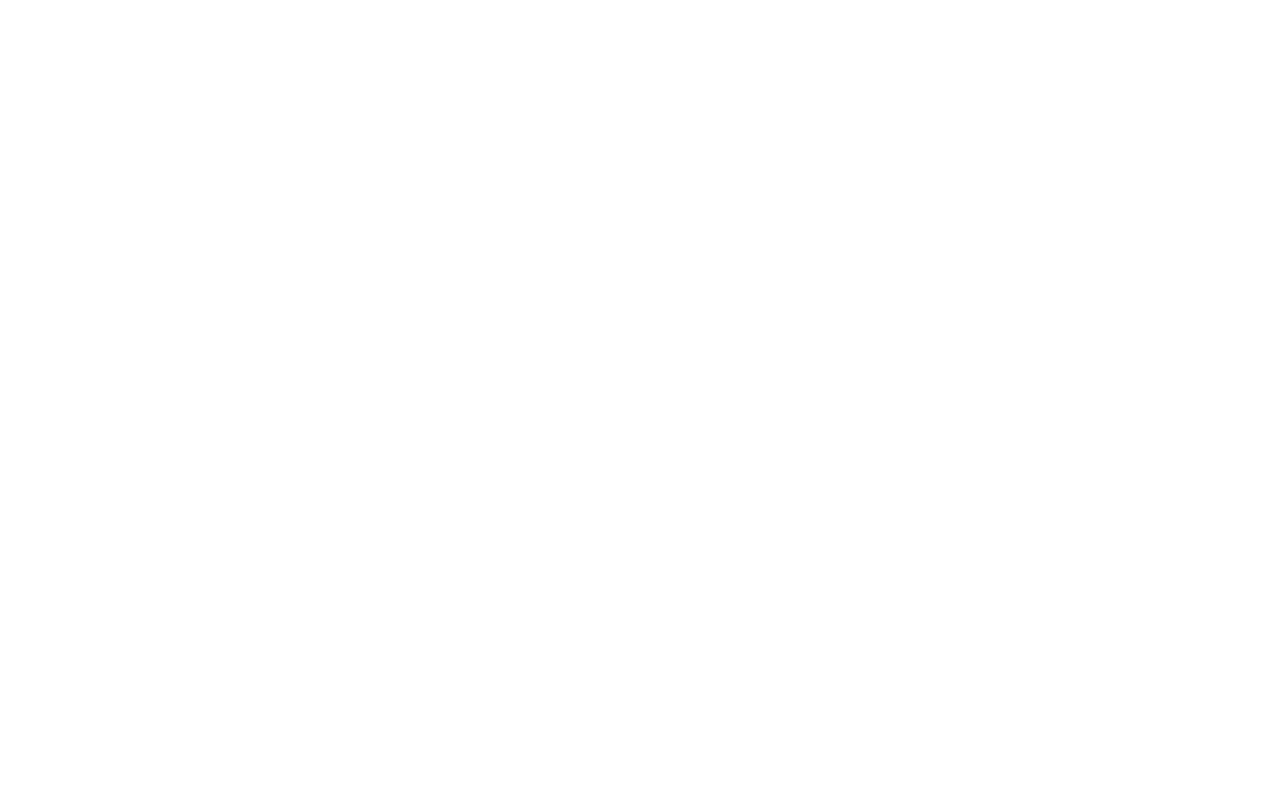
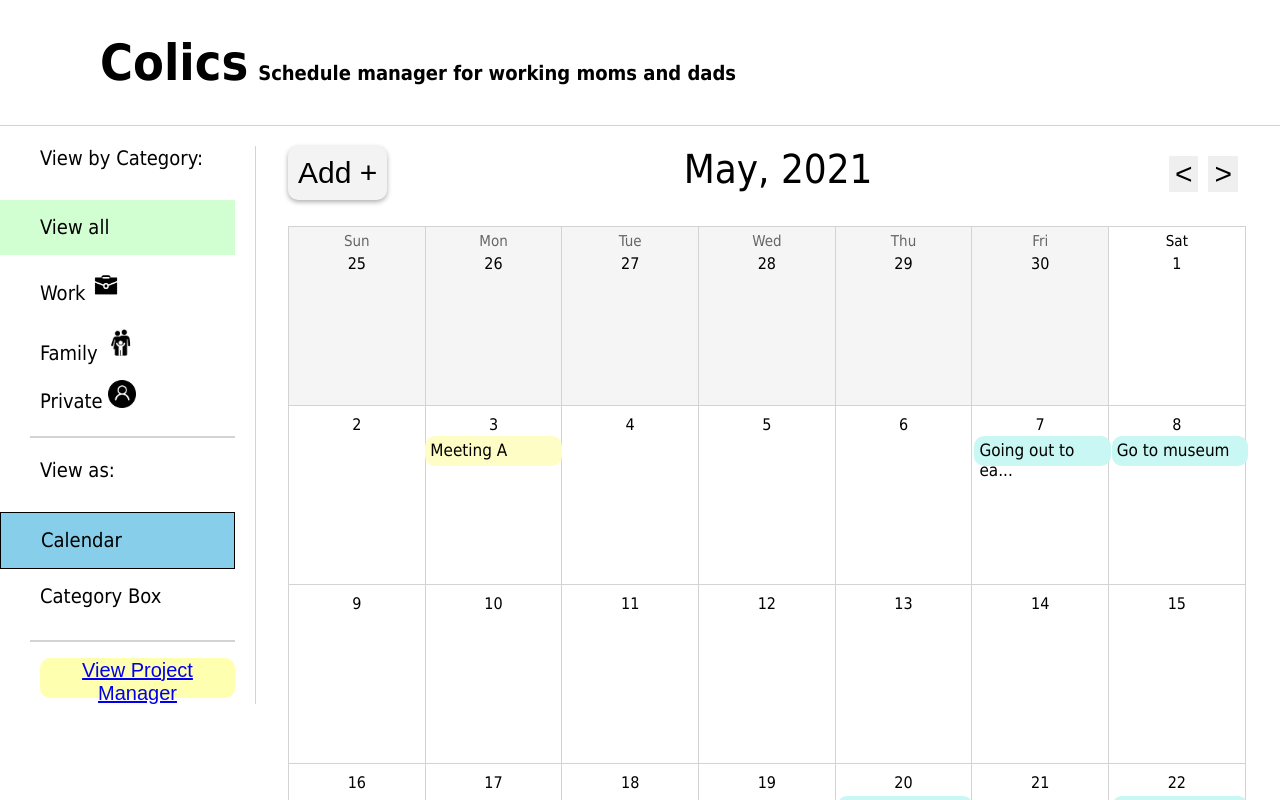
Before and after one commit to dbwk18/HCI-DesignProject, a React (Create React App) app: page /HCI-DesignProject/calendar in a window 1280 px wide. Shown: the top 800 px of the page. Built offline with nearby package versions, Linux system fonts and the light colour scheme.

Commit message:
링크 오류 제거

```diff
--- a/src/Components/Calendar/Calendar.js
+++ b/src/Components/Calendar/Calendar.js
@@ -13,7 +13,8 @@
 
 function Calendar(props){
 
-    console.log('-----------Calendar------------', props)
+    // props.data.mode : boolean으로 이루어지고 길이가 4인 리스트. 메뉴바에 all, work. family, private가 어떻게 선택되어 있는지를 나타냄
+    console.log('-----------Calendar------------', props.data)
 
     const day_info = calendar_info.day_info
     const month_info = calendar_info.month_info
@@ -24,6 +25,7 @@
     // 0 : none, 1 : work, 2 : family, 3 : private, 4 : otehr, 5 : 공휴일, 달력에 기본적으로 있는 날
     const [category, setCategory] = useState(0);
     const [popup, setPopup] = useState(false);
+    // const [schedules, setSchedules] = useState(calendar_info.initial_schedule_task1)
 
     //code for task3
     const [schedules, setSchedules] = useState(props.task3 ? calendar_info.initial_schedule_task3 : calendar_info.initial_schedule_task1);
--- a/src/Components/Categorybox/Categorybox.js
+++ b/src/Components/Categorybox/Categorybox.js
@@ -36,7 +36,7 @@
                         </div>
                     </Board>
                 </div>
-                <div class = 'b'>
+                <div className = 'b'>
                     <Board id = 'privateB' className = 'board'>
                         <img className = 'icon' id = 'img-private' src = {img_private} alt = 'private-board' style = {{alignSelf: 'center'}} />
                         <div id = 'private-wrap'>
--- a/src/Components/Menubar/Menubar.js
+++ b/src/Components/Menubar/Menubar.js
@@ -1,4 +1,5 @@
-import React from 'react';
+import React, {useState, useEffect}  from 'react';
+
 import {useHistory} from "react-router";
 import './Menubar.css'
 import { Link } from 'react-router-dom';
@@ -10,15 +11,22 @@
 
 function Menubar(props){
 
+    // props.mode : boolean으로 이루어진 길이 4짜리 리스트. all, work, family, private중 선택된 것을 보여줌
+    // props.view_as : 0 또는 1, 0이면 기본형식인 캘린더로 보는 것이고, 1이면 카테고리박스로 보는 것.
+
     console.log('------------Menubar-------------', props.mode)
 
     const history = useHistory();
     const click_category = (evt) => {
+        if (props.view_as === 1) {
+            alert('You can choose category only in CALENDAR mode. Please select Calendar in VIEW-AS tab')
+            return
+        }
         console.log('menubar print location', window.location.href, window.location.href.split('/'))
         var location_tokens = window.location.href.split('/')
-        var location = '/'
+        var location = ''
         for (let i = 3;i < location_tokens.length; i++) {
-            location += location_tokens[i]
+            location += '/' + location_tokens[i]
         }
         console.log('resulting location', location)
         var elem_id = evt.target.id.slice(9,)
@@ -30,8 +38,9 @@
             history.push({
                 pathname: location,
                 props: {
-                    mode: [true, false, false, false],
-                    task3: props.task3
+                  mode: [true, false, false, false],
+                  view_as: props.view_as,
+                  task3: props.task3
                 }
             })
 
@@ -45,8 +54,9 @@
             history.push({
                 pathname: location,
                 props: {
-                    mode : new_mode,
-                    task3 : props.task3
+                    mode: new_mode,
+                    view_as: props.view_as,
+                    task3: props.task3
                 }
             })
 
@@ -57,6 +67,7 @@
                 pathname: location,
                 props: {
                     mode: new_mode,
+                    view_as: props.view_as,
                     task3: props.task3
                 }
             })
@@ -68,11 +79,41 @@
                 pathname: location,
                 props: {
                     mode: new_mode,
+                    view_as: props.view_as,
                     task3: props.task3
                 }
             })
 
         }
+    }
+
+    const change_view = (evt) => {
+        console.log('change_view', props.view_as, evt.target.id)
+        if (evt.target.id === 'category-calendar' && props.view_as === 1) {
+            console.log('aklsjflkjfd;lsjflkjsdf')
+            history.push({
+                pathname: '/HCI-DesignProject/calendar',
+                props: {
+                    mode: [true, false, false, false],
+                    view_as: 0
+                }
+            })
+            console.log('hihihi')
+        }
+        else if (evt.target.id === 'category-categorybox' && props.view_as === 0) {
+            history.push('/HCI-DesignProject/categorybox')
+        }
+    }
+
+    const hover_on_event = (evt) => {
+        console.log('helllllo')
+        evt.target.style.border = '1px solid black'
+    }
+
+    const hover_down_event = (evt) => {
+        console.log('hello? out')
+
+        evt.target.style.border = 'none'
     }
 
     console.log('menubar:', props.mode)
@@ -86,8 +127,24 @@
             <div className = 'sidemenu-category' id = {'category-private-' + props.mode[3]} onClick = {evt => click_category(evt)}>Private <img src={img_private} width = "28"/></div>
             <p className = 'sidemenu-left-border'></p>
             <p className = 'mainbox-sidemenu-left-text'>View as:</p>
-            <div className = 'sidemenu-category' id = 'category-calendar'  onClick = {evt => history.push('/')}>Calendar</div>
-            <div className = 'sidemenu-category' id = 'category-categorybox' onClick = {evt => history.push('./categorybox')} >Category Box</div>
+            <div
+              className = 'sidemenu-category'
+              id = 'category-calendar'
+              onClick = {evt => change_view(evt)}
+              onMouseOver = {evt => hover_on_event(evt)}
+              onMouseOut = {evt => hover_down_event(evt)}
+              style = {{border: (props.view_as === 0 ? '1px, solid black' : 'none'), backgroundColor: (props.view_as === 0 ? 'skyblue' : 'none')}}>
+                Calendar
+            </div>
+            <div
+              className = 'sidemenu-category'
+              id = 'category-categorybox'
+              onClick = {evt => change_view(evt)}
+              onMouseOver = {evt => hover_on_event(evt)}
+              onMouseOut = {evt => hover_down_event(evt)}
+              style = {{border: (props.view_as === 1 ? '1px, solid black' : 'none'), backgroundColor: (props.view_as === 1 ? 'skyblue' : 'none')}}>
+                Category Box
+            </div>
             <p className = 'sidemenu-left-border'></p>
             <button id = 'category-project'>
                 <Link to='/Projects'>View Project Manager</Link>
--- a/src/Pages/Mainpage/Mainpage_calendar.js
+++ b/src/Pages/Mainpage/Mainpage_calendar.js
@@ -6,6 +6,8 @@
 import Menubar from '../../Components/Menubar/Menubar'
 
 function Mainpage_calendar(props) {
+    // props.mode : boolean으로 이루어진 길이가 4인 리스트. 메뉴바에서 all, work, family, private중 어느 것이 선택되었는지를 나타냄.
+    // props.view_as : 0 또는 1. 메뉴바에서 Calenar로 볼 것인지, CategoryBox로 볼 것인지를 선택함.
 
     var p = undefined
 
@@ -25,7 +27,7 @@
             </div>
             <div className = 'mainContainer'>
                 <div className='menubarContainer'>
-                    <Menubar mode = {p.mode}/>
+                    <Menubar mode = {p.mode} view_as = {0}/>
                 </div>
                 <div className='calendarContainer'>
                     <Calendar mode = {p.mode}/>
--- a/src/Pages/Mainpage/Mainpage_categorybox.js
+++ b/src/Pages/Mainpage/Mainpage_categorybox.js
@@ -5,33 +5,24 @@
 import Categorybox from '../../Components/Categorybox/Categorybox'
 import Menubar from '../../Components/Menubar/Menubar'
 
-function Mainpage_categorybox(props) {
+function Mainpage_categorybox() {
 
-    var p = undefined
+    console.log('mainpage-categorybox')
 
-    console.log('Get props in Mainpage', props.location.props)
-    if (props.location.props === undefined) {
-        p = {mode: [true, false, false, false]}
-    }
-    else {
-        p = props.location.props
-    }
-
-    console.log('Mainpage', p)
+    console.log('Mainpage')
     return(
         <div className='Container'>
             <div className = 'headerContainer'>
-                <Header mode = {p.mode}/>
+                <Header/>
             </div>
             <div className = 'mainContainer'>
                 <div className='menubarContainer'>
-                    <Menubar mode = {p.mode}/>
+                    <Menubar mode = {[false, false, false, false]} view_as = {1}/>
                 </div>
                 <div className='calendarContainer'>
                     <Categorybox/>
                 </div>
             </div>
-
         </div>
     )
 
--- a/src/Pages/Projectpage/Projectpage.js
+++ b/src/Pages/Projectpage/Projectpage.js
@@ -11,7 +11,7 @@
         <div className='Container'>
             <div className = 'headerContainer'>
                 <Header />
-                <button id="closeBtn"><Link to='/'>Close</Link></button>
+                <button id="closeBtn"><Link to='/mainpage3'>Close</Link></button>
                 {/* 메인 화면으로 돌아갈 수 있습니다 */}
             </div>
             <div className = 'mainContainer'>
--- a/src/Routes.js
+++ b/src/Routes.js
@@ -12,12 +12,14 @@
 import Donetaskpage from './Pages/Projectpage/Donetaskpage'
 
 class Routes extends React.Component {
+
     render() {
         return (
             <Router>
                 <Switch>
                     <Route exact path="/HCI-DesignProject" component={Mainpage_calendar}/>
-                    <Route exact path="/categorybox" component={Mainpage_categorybox}/>
+                    <Route exact path="/HCI-DesignProject/calendar" component={Mainpage_calendar}/>
+                    <Route exact path="/HCI-DesignProject/categorybox" component={Mainpage_categorybox}/>
                     <Route exact path="/mainpage3" component={Mainpage_task3}/>
                     <Route path="/Projects" component={Projectpage} />
                     <Route path="/Subtasks" component={Subtaskpage} />
```
